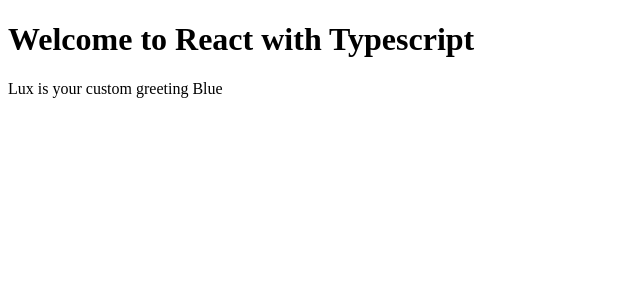
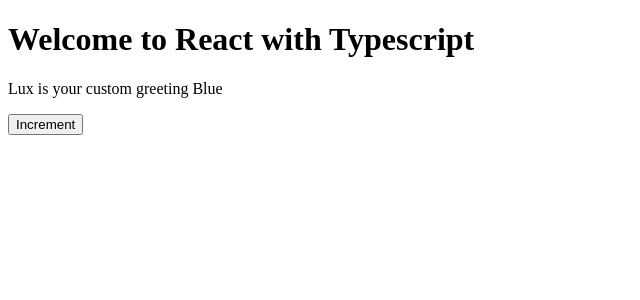
Before and after one commit to kakulo83/trello_clone_frontend, a React app: page / in a window 1280 px wide. Shown: the top 300 px of the page, without its empty margins (0-640 px from the left). Built offline with nearby package versions, Linux system fonts and the light colour scheme; the HTML template or start-up script is replaced by a standard one.

Commit message:
Add basic reducer, action, component, container folders

```diff
--- a/package.json
+++ b/package.json
@@ -13,9 +13,12 @@
   "devDependencies": {
     "@types/react": "^16.8.24",
     "@types/react-dom": "^16.8.5",
+    "@types/react-redux": "^7.1.2",
     "@typescript-eslint/parser": "1.13.0",
     "eslint": "^6.1.0",
     "eslint-plugin-react": "^7.14.3",
+    "react-redux": "^7.1.1",
+    "redux": "^4.0.4",
     "source-map-loader": "^0.2.4",
     "ts-loader": "^6.0.4",
     "typescript": "^3.5.3",
--- a/src/components/Hello.tsx
+++ b/src/components/App.tsx
@@ -9,16 +9,14 @@
   happyLevel: number;
 }
 
-export class Hello extends React.Component<Props, State> {
+export class App extends React.Component<Props, State> {
   constructor(props: Props) {
     super(props)
     this.state = { happyLevel: 2 };
   }
 
-  myFunction(): string {
-    let derp = "big pooh";
-    console.log(derp);
-    return "derp"
+  increment = ()=> {
+
   }
 
   render() {
@@ -26,6 +24,7 @@
       <div>
         <h1>Welcome to React with Typescript</h1>
         <p>Lux is your custom greeting {this.props.myProp.color}</p>
+        <button onClick={this.increment}>Increment</button>
       </div>
     );
   }
--- /dev/null
+++ b/src/containers/AppContainer.tsx
@@ -0,0 +1,13 @@
+import * as React from "react";
+import { App } from "../components/App";
+import Page from "../PageInterface";
+
+let myThing: Page = { color: "Blue" };
+
+const AppContainer = () => (
+  <div>
+    <App myProp={myThing} />
+  </div>
+)
+
+export default AppContainer
--- a/src/index.tsx
+++ b/src/index.tsx
@@ -1,11 +1,15 @@
 import * as React from "react";
 import * as ReactDOM from "react-dom";
-import { Hello } from "./components/Hello";
-import Page from "./PageInterface";
+import { createStore } from 'redux'
+import { Provider } from 'react-redux'
+import AppContainer from "./containers/AppContainer";
+import appReducer from "./reducers/rootReducer";
 
-let myThing: Page = { color: "Blue" };
+const store = createStore(appReducer)
 
 ReactDOM.render(
-  <Hello myProp={myThing} />,
+  <Provider store={store}>
+    <AppContainer />
+  </Provider>,
   document.getElementById("example")
 );
--- /dev/null
+++ b/src/reducers/rootReducer.ts
@@ -0,0 +1,15 @@
+import {
+  INCREMENT,
+  AppActionTypes,
+} from "../types/index";
+
+const AppReducer = (state=0, action: AppActionTypes) => {
+  switch(action.type) {
+    case INCREMENT:
+      return state + 1
+    default:
+      return state
+  }
+}
+
+export default AppReducer
--- /dev/null
+++ b/src/types/index.ts
@@ -0,0 +1,7 @@
+export const INCREMENT = 'INCREMENT'
+
+interface Increment {
+  type: typeof INCREMENT
+}
+
+export type AppActionTypes = Increment
```
Also changed, not shown: src/actions/index.ts (added, +7 -0 lines), .eslintrc.js (added), 1 other file (tests, documents, lock files or other folders).
